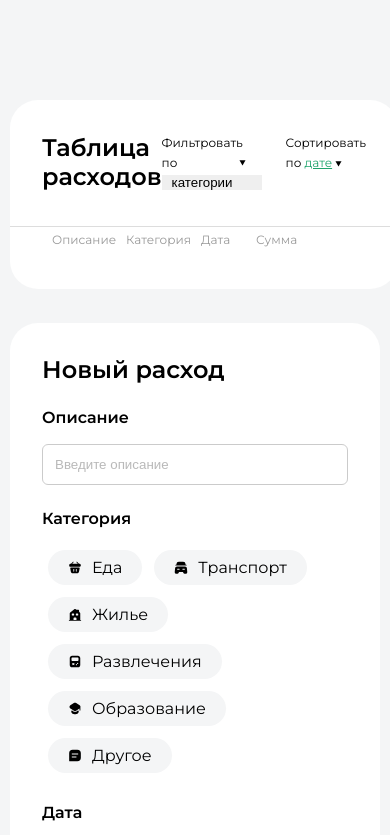
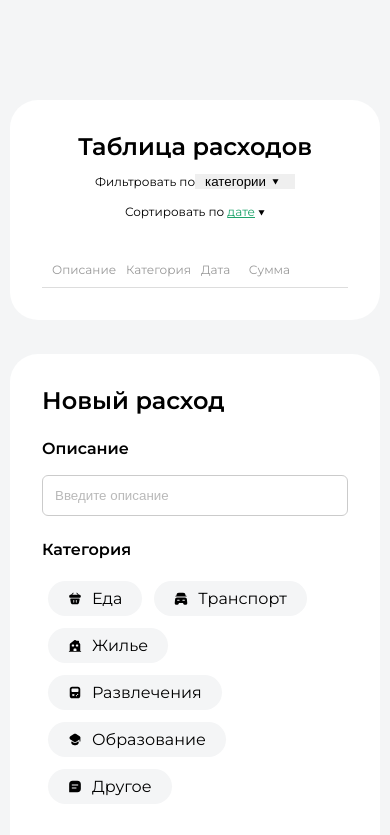
Before and after one commit to teacher-cheater/expense-tracker, a React (Create React App) app: page / in a window 390 px wide. Shown: the top 835 px of the page. Built offline with nearby package versions, Linux system fonts and the light colour scheme.

Commit message:
fix styles, add adaptive layout

```diff
--- a/src/components/ExpenseList/ExpenseList.module.css
+++ b/src/components/ExpenseList/ExpenseList.module.css
@@ -5,7 +5,6 @@
     display: flex;
     flex-direction: column;
     flex: 1 1 65%;
-    position: relative;
 }
 
 .headerExpense {
@@ -13,6 +12,7 @@
     justify-content: space-between;
     align-items: flex-end;
     margin-bottom: 32px;
+    flex-wrap: wrap;
 }
 
 .tblTitle {
@@ -82,16 +82,7 @@
     line-height: 1.2;
     text-align: left;
     align-items: center;
-}
-
-.headerRow::before{
-    content: '';
-    position: absolute;
-    left: 0;
-    top: 126px;
-    width: 100%;
-    height: 1px;
-    background: #ddd;
+    border-bottom: 1px solid #ddd;
 }
 
 .expenseItem {
@@ -109,6 +100,11 @@
     font-size: 12px;
     font-weight: 400;
     line-height: 1.2;
+    overflow: hidden;
+    display: -webkit-box;
+    -webkit-line-clamp: 1;
+    -webkit-box-orient: vertical;
+    white-space: normal;
 }
 
 .contentBtn {
@@ -130,3 +126,17 @@
     gap: 10px;
     padding: 10px;
 }
+
+
+@media (max-width: 690px) {
+    .headerExpense {
+        justify-content: center;
+        gap: 10px;
+    }
+
+    .blockFilter {
+        flex-wrap: wrap;
+        gap: 10px;
+        justify-content: center;
+    }
+}
```
